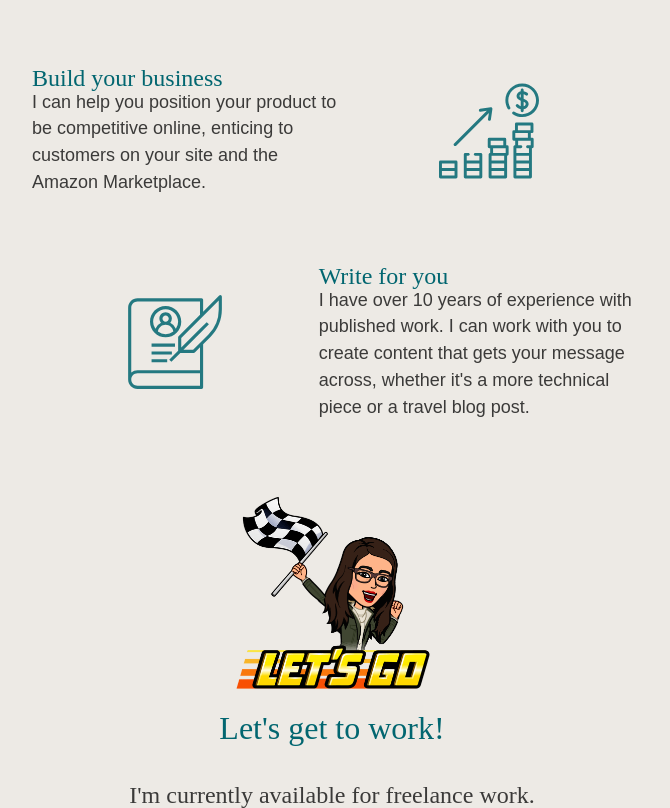
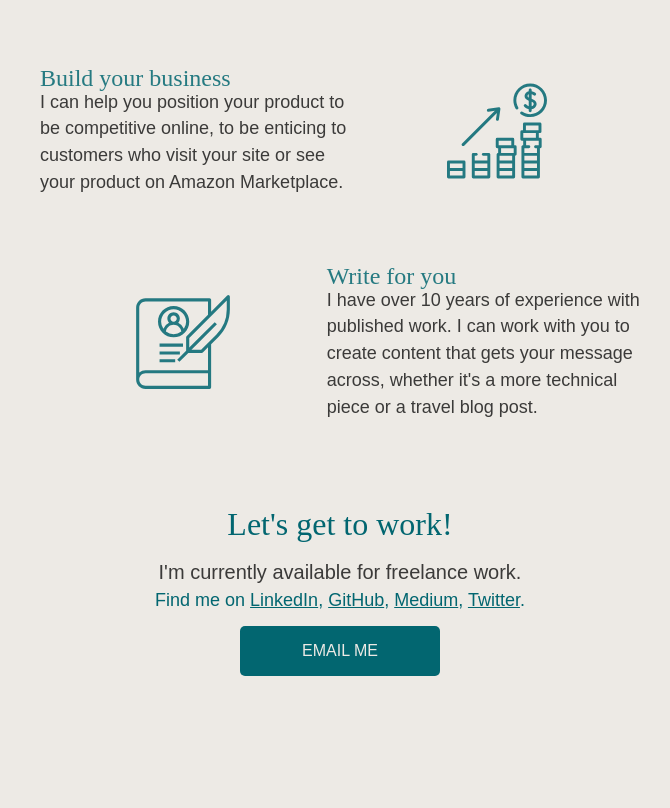
Before and after one commit to raksheen/portfolio-v2, a plain HTML site: page index.html in a window 1280 px wide. Shown: the part 1241-2049 px from the top of the page, without its empty margins (308-978 px from the left). After the commit the page ends 1917 px from the top, so only its background shows below. Drawn offline with Linux system fonts and the light colour scheme.

Commit message:
Home page design
#3

```diff
--- a/index.html
+++ b/index.html
@@ -28,11 +28,11 @@
 
    <div class="text--center margin--auto mt--4 width--470">
     <div class="heading-1 mb--15">Hi, again.</div>
-    <div class="heading-4 color--teal85 mb--45">
+    <div class="heading-4 color--black mb--45">
       I’m a front-end developer living in sunny Orlando, Fla. I started my
       professional career in eCommerce as a buyer. After three
       years, I had an itch to be a nerdy tech geek.
-      I enjoy finding solutions through technology, writing and creative thinking.
+      I enjoy finding solutions through technology, writing and creative&nbsp;thinking.
     </div>
   </div>
 
@@ -57,8 +57,8 @@
 
       <div class="width--470">
         <div class="heading-3 color--teal85">Build your business</div>
-        <div class="heading-5 color--black">I can help you position your product to be competitive online, enticing to customers
-          on your site and the Amazon Marketplace.</div>
+        <div class="heading-5 color--black">I can help you position your product to be competitive online, to be enticing to customers who visit
+          your site or see your product on Amazon&nbsp;Marketplace.</div>
       </div>
 
       <div class="width--430 text--center">
@@ -74,14 +74,23 @@
       <div class="width--470">
         <div class="heading-3 color--teal85">Write for you</div>
         <div class="heading-5 color--black">I have over 10 years of experience with published work. I can work with you to
-          create content that gets your message across, whether it's a more technical piece or a travel blog post.
+          create content that gets your message across, whether it's a more technical piece or a travel blog&nbsp;post.
         </div>
       </div>
     </div>
 
-    <img class="image--letsgo" src="assets/bitmoji--letsgo.png" />
-    <div class="heading-1 mb--15">Let's get to work!</div>
-    <div class="heading-3 color--black">I'm currently available for freelance work.</div>
+    <div class="heading-1">Let's get to work!</div>
+    <div class="heading-4 color--black">I'm currently available for freelance work.</div>
+    <div class="heading-5 mb--075">Find me on
+      <a href="https://www.linkedin.com/in/raksheen/" target="_blank">LinkedIn</a>,
+      <a href="https://github.com/raksheen" target="_blank">GitHub</a>,
+      <a href="https://medium.com/@raksheen" target="_blank">Medium</a>,
+      <a href="https://twitter.com/Raksheen" target="_blank">Twitter</a>.
+    </div>
+    <div class="btn--cta mb--218">
+      <a href="mailto:roxyayaz@gmail.com">EMAIL ME</a>
+    </div>
+
   </div>
 
 	</body>
--- a/scss/_settings.scss
+++ b/scss/_settings.scss
@@ -8,7 +8,7 @@
 
 $teal: #026670;
 $teal-light: #9FEDD7;
-$teal-85: rgba(2,102,112,0.8);
+$teal-85: rgba(2,102,112,0.85);
 
 $yellow-light: #FEF9C7;
 $yellow: #FCE181;
@@ -35,7 +35,7 @@ $down1: 0.75rem; //12px
   color: $teal;
 }
 
-.color--teal-85 {
+.color--teal85 {
   color: $teal-85;
 }
 
--- a/scss/_tools.scss
+++ b/scss/_tools.scss
@@ -52,8 +52,8 @@ hr {
 // -----------Margin: Bottom-------------------//
 
 
-.mb--0625 {
-	margin-bottom: 0.625rem;
+.mb--075 {
+	margin-bottom: 0.75rem;
 }
 
 .mb--15 {
--- a/scss/styles.scss
+++ b/scss/styles.scss
@@ -34,7 +34,35 @@ html {
 }
 
 body {
-	margin: 0;
+	margin-bottom: 2rem;
 	min-width: 100vw;
   min-height: 100vh;
+  a {
+    text-decoration: underline;
+    color: $teal;
+  }
 }
+
+.btn--cta {
+	align-items: center;
+	background: $teal;
+	border-radius: 5px;
+	display: flex;
+	height: 50px;
+	justify-content: center;
+	margin: auto;
+  width: 200px;
+  max-width: 600px;
+  a {
+    color: $white;
+    text-decoration: none;
+  }
+  &:hover {
+    background: $teal-85;
+  }
+	@media only screen and (min-width: 10px) and (max-width: 500px) {
+		.mobile-button {
+			width: 100%;
+		}
+	}
+}
```
Also changed, not shown: scss/styles.css, 1 other file.
